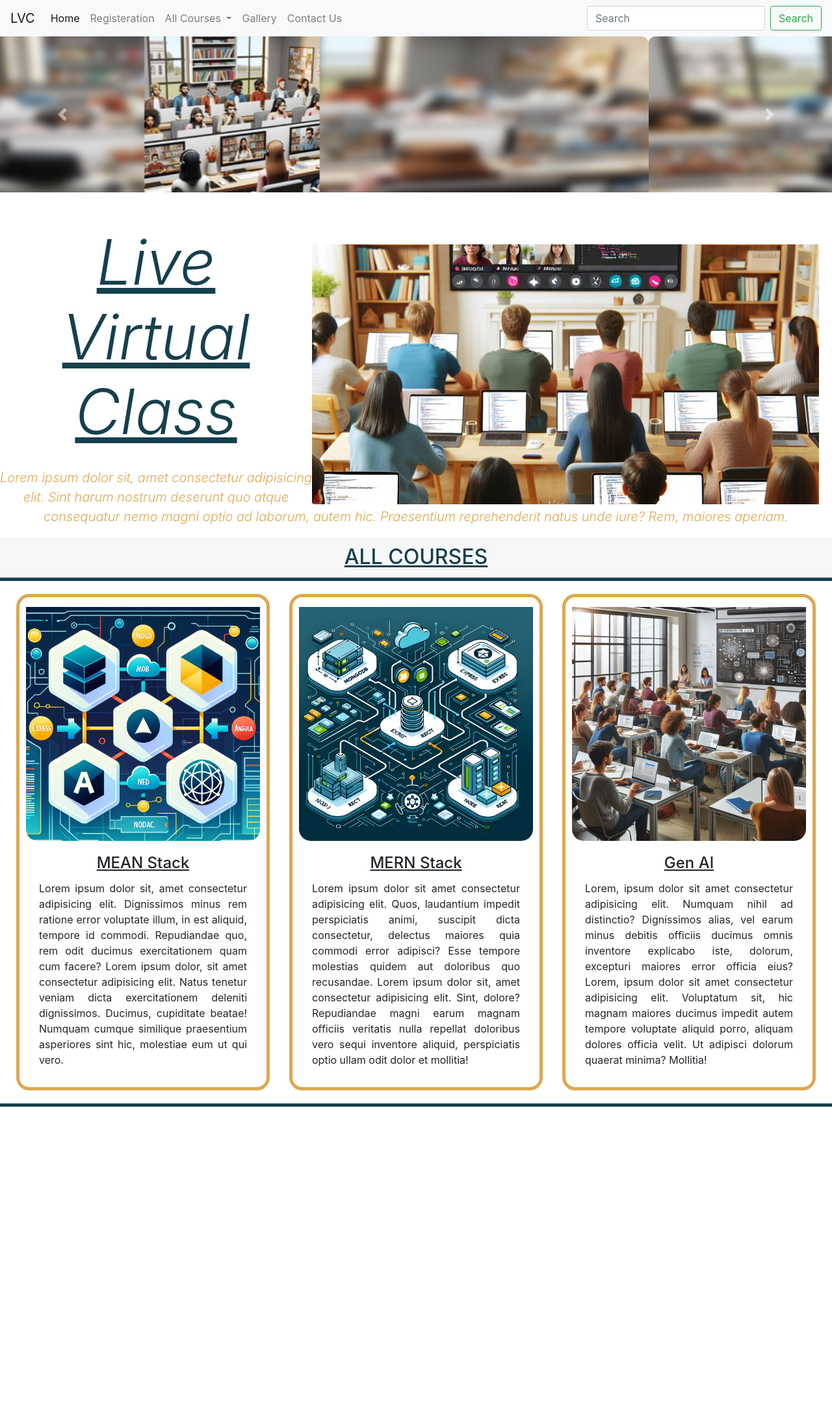
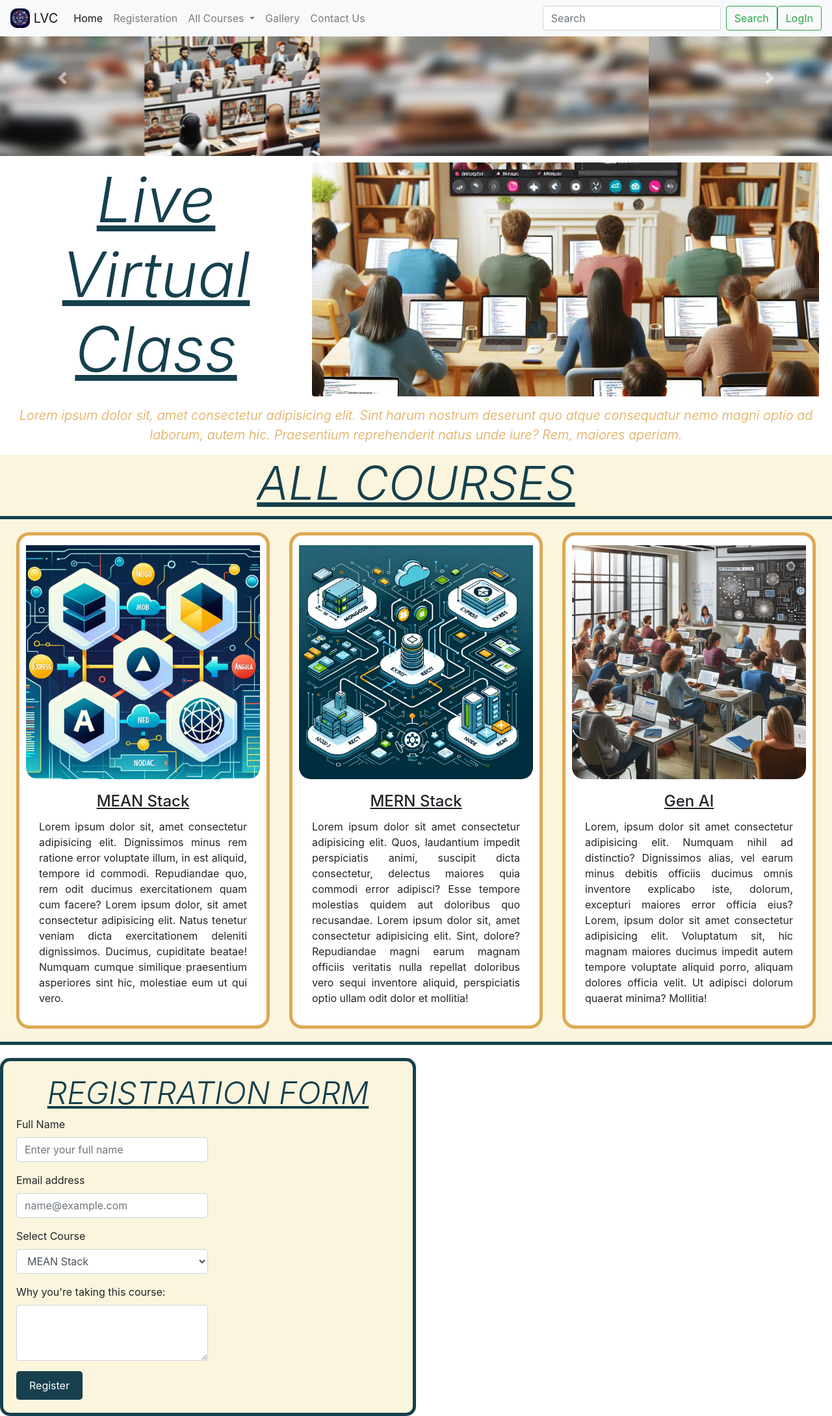
Before and after one commit to MOHAMMED0409/angular-training-TP, a plain HTML site: page demo-4/index.html in a window 1280 px wide. Shown: the whole page at 65% size. Before the commit the page ends 1723 px from the top, so only its background shows below. Drawn offline with nearby package versions, Linux system fonts and the light colour scheme.

Commit message:
registeration-form created

```diff
--- a/demo-4/css/styles.css
+++ b/demo-4/css/styles.css
@@ -1,10 +1,6 @@
 body{
-    background-color: #FBF5DD;
 }
-header nav{
-    position: fixed;
-    color: #DDA853;
-}
+
 .carousel-item {
     height: 30vh;
 }
@@ -15,19 +11,21 @@ header nav{
     object-fit:cover;
 }
 
+#home {
+    padding-top: 10px;
+}
+
 .display-1{
     font-size: x-large;
     font-style: oblique;
-    padding-top: 50px;
     text-align: center;
     text-decoration: underline;
     color: #16404D;
 }
 
 .rounded, .float-right img{
-    padding-top: 80px;
     width: 100vh;
-    height: 60vh;
+    height: 45vh;
     padding-right: 20px;
     object-fit: cover;
 }
@@ -73,10 +71,10 @@ transition: 400ms;
     text-align: justify;
 }
 
-.card-header{
+.Cards h1{
     color: #16404D;
     text-decoration: underline;
-    font-size:xx-large;
+    font-size: 4.5rem;
     text-align: center;
 }
 
@@ -85,3 +83,48 @@ transition: 400ms;
     color: white;
     transform: scale(1.1, 1.1);
 }
+
+.Cards{
+    padding-top: 0px;
+    text-align: center;
+    background-color: #FBF5DD;
+}
+
+#registration{
+    padding-top: 10px;
+    background-color: #FBF5DD;
+    border: 5px solid #16404D;
+    padding: 20px;
+    width: 50%;
+    align-content: center;
+    border-radius: 15px;
+    display: flex;
+    flex-direction: column;
+    justify-content: center;
+}
+
+#registration h1{
+    font-size: 3rem;
+    color: #16404D;
+    text-decoration: underline;
+    text-align: center;
+}
+
+#registration input[type="text"], #registration input[type="email"], #registration input[type="password"], #registration input[type="submit"]{
+    margin-bottom: 10px;
+}
+
+#registration button{
+    background-color: #16404D;
+    color: white;
+    border: none;
+    padding: 10px 20px;
+    border-radius: 5px;
+    cursor: pointer;
+    text-align: center;
+}
+
+#registration button:hover{
+    background-color: #DDA853;
+    color: white;
+}
--- a/demo-4/index.html
+++ b/demo-4/index.html
@@ -1,32 +1,76 @@
 <!DOCTYPE html>
 <html lang="en">
   <head>
-    <meta charset="UTF-8">
-    <meta name="viewport" content="width=device-width, initial-scale=1.0">
-    <link rel="stylesheet" href="./css/styles.css">
-     <link rel="stylesheet" href="https://cdn.jsdelivr.net/npm/bootstrap@4.0.0/dist/css/bootstrap.min.css" integrity="sha384-Gn5384xqQ1aoWXA+058RXPxPg6fy4IWvTNh0E263XmFcJlSAwiGgFAW/dAiS6JXm" crossorigin="anonymous">
+    <meta charset="UTF-8" />
+    <meta name="viewport" content="width=device-width, initial-scale=1.0" />
+    <link rel="stylesheet" href="./css/styles.css" />
+    <link
+      rel="stylesheet"
+      href="https://cdn.jsdelivr.net/npm/bootstrap@4.0.0/dist/css/bootstrap.min.css"
+      integrity="sha384-Gn5384xqQ1aoWXA+058RXPxPg6fy4IWvTNh0E263XmFcJlSAwiGgFAW/dAiS6JXm"
+      crossorigin="anonymous"
+    />
     <title>Bootstarp Website</title>
-     <script src="https://code.jquery.com/jquery-3.2.1.slim.min.js" integrity="sha384-KJ3o2DKtIkvYIK3UENzmM7KCkRr/rE9/Qpg6aAZGJwFDMVNA/GpGFF93hXpG5KkN" crossorigin="anonymous"></script>
-<script src="https://cdn.jsdelivr.net/npm/popper.js@1.12.9/dist/umd/popper.min.js" integrity="sha384-ApNbgh9B+Y1QKtv3Rn7W3mgPxhU9K/ScQsAP7hUibX39j7fakFPskvXusvfa0b4Q" crossorigin="anonymous"></script>
-<script src="https://cdn.jsdelivr.net/npm/bootstrap@4.0.0/dist/js/bootstrap.min.js" integrity="sha384-JZR6Spejh4U02d8jOt6vLEHfe/JQGiRRSQQxSfFWpi1MquVdAyjUar5+76PVCmYl" crossorigin="anonymous"></script>
+    <script
+      src="https://code.jquery.com/jquery-3.2.1.slim.min.js"
+      integrity="sha384-KJ3o2DKtIkvYIK3UENzmM7KCkRr/rE9/Qpg6aAZGJwFDMVNA/GpGFF93hXpG5KkN"
+      crossorigin="anonymous"
+    ></script>
+    <script
+      src="https://cdn.jsdelivr.net/npm/popper.js@1.12.9/dist/umd/popper.min.js"
+      integrity="sha384-ApNbgh9B+Y1QKtv3Rn7W3mgPxhU9K/ScQsAP7hUibX39j7fakFPskvXusvfa0b4Q"
+      crossorigin="anonymous"
+    ></script>
+    <script
+      src="https://cdn.jsdelivr.net/npm/bootstrap@4.0.0/dist/js/bootstrap.min.js"
+      integrity="sha384-JZR6Spejh4U02d8jOt6vLEHfe/JQGiRRSQQxSfFWpi1MquVdAyjUar5+76PVCmYl"
+      crossorigin="anonymous"
+    ></script>
 
     <!-- ------------------------------------------------------------------------------------------ -->
     <!-- NAVBAR -->
-   <nav class="navbar navbar-expand-lg navbar-light bg-light">
-  <a class="navbar-brand" href="#">LVC</a>
-  <button class="navbar-toggler" type="button" data-toggle="collapse" data-target="#navbarSupportedContent" aria-controls="navbarSupportedContent" aria-expanded="false" aria-label="Toggle navigation">
+    <nav class="navbar navbar-expand-lg navbar-light bg-light fixed-top">
+      <a class="navbar-brand" href="#">
+        <img
+          src="./images/logo.png"
+          width="30"
+          height="30"
+          class="d-inline-block align-top"
+          alt=""
+        />
+        LVC
+      </a>
+      <button
+        class="navbar-toggler"
+        type="button"
+        data-toggle="collapse"
+        data-target="#navbarSupportedContent"
+        aria-controls="navbarSupportedContent"
+        aria-expanded="false"
+        aria-label="Toggle navigation"
+      >
         <span class="navbar-toggler-icon"></span>
       </button>
       <div class="collapse navbar-collapse" id="navbarSupportedContent">
         <ul class="navbar-nav mr-auto">
           <li class="nav-item active">
-        <a class="nav-link" href="#Home">Home <span class="sr-only">(current)</span></a>
+            <a class="nav-link" href="#Home"
+              >Home <span class="sr-only">(current)</span></a
+            >
           </li>
           <li class="nav-item">
             <a class="nav-link" href="#reg">Registeration</a>
           </li>
           <li class="nav-item dropdown">
-        <a class="nav-link dropdown-toggle" href="#" id="navbarDropdown" role="button" data-toggle="dropdown" aria-haspopup="true" aria-expanded="false">
+            <a
+              class="nav-link dropdown-toggle"
+              href="#"
+              id="navbarDropdown"
+              role="button"
+              data-toggle="dropdown"
+              aria-haspopup="true"
+              aria-expanded="false"
+            >
               All Courses
             </a>
             <div class="dropdown-menu" aria-labelledby="navbarDropdown">
@@ -43,10 +87,20 @@
             <a class="nav-link" href="#">Contact Us</a>
           </li>
         </ul>
+        <div class="search-form">
           <form class="form-inline my-2 my-lg-0">
-      <input class="form-control mr-sm-2" type="search" placeholder="Search" aria-label="Search">
-      <button class="btn btn-outline-success my-2 my-sm-0" type="submit">Search</button>
+            <input
+              class="form-control mr-sm-2"
+              type="search"
+              placeholder="Search"
+              aria-label="Search"
+            />
+            <button class="btn btn-outline-success my-2 my-sm-0" type="submit">
+              Search
+            </button>
+            <button type="button" class="btn btn-outline-success">LogIn</button>
           </form>
+        </div>
       </div>
     </nav>
     <!-- --------------------------------------------------------------------- -->
@@ -54,77 +108,191 @@
   <body>
     <!-- ------------------------------------------------------- -->
     <!-- Carousel -->
-<div id="carouselExampleControls" class="carousel slide" data-ride="carousel">
+    <section class="Carousel">
+      <div
+        id="carouselExampleControls"
+        class="carousel slide"
+        data-ride="carousel"
+      >
         <div class="carousel-inner">
           <div class="carousel-item active">
-      <img class="d-block w-100" src="./images/download (1).png" alt="First slide">
+            <img
+              class="d-block w-100"
+              src="./images/download (1).png"
+              alt="First slide"
+            />
           </div>
           <div class="carousel-item">
-      <img class="d-block w-100" src="./images/download (1).png" alt="Second slide">
+            <img
+              class="d-block w-100"
+              src="./images/download (1).png"
+              alt="Second slide"
+            />
           </div>
           <div class="carousel-item">
-      <img class="d-block w-100" src="./images/download (1).png" alt="Third slide">
+            <img
+              class="d-block w-100"
+              src="./images/download (1).png"
+              alt="Third slide"
+            />
           </div>
         </div>
-  <a class="carousel-control-prev" href="#carouselExampleControls" role="button" data-slide="prev">
+        <a
+          class="carousel-control-prev"
+          href="#carouselExampleControls"
+          role="button"
+          data-slide="prev"
+        >
           <span class="carousel-control-prev-icon" aria-hidden="true"></span>
           <span class="sr-only">Previous</span>
         </a>
-  <a class="carousel-control-next" href="#carouselExampleControls" role="button" data-slide="next">
+        <a
+          class="carousel-control-next"
+          href="#carouselExampleControls"
+          role="button"
+          data-slide="next"
+        >
           <span class="carousel-control-next-icon" aria-hidden="true"></span>
           <span class="sr-only">Next</span>
         </a>
       </div>
-
+    </section>
     <!-- --------------------------------------------------------------------------- -->
     <!-- Home Content -->
+    <section id="home">
       <div class="img-resize">
-<img src="./images/download (3).png" class="rounded float-right" alt=""></div>
+        <img
+          src="./images/download (3).png"
+          class="rounded float-right"
+          alt=""
+        />
+      </div>
       <h1 class="display-1">Live Virtual Class</h1>
-<p class="lead">Lorem ipsum dolor sit, amet consectetur adipisicing elit.
-    Sint harum nostrum deserunt quo atque consequatur nemo magni optio ad laborum, autem hic.
-    Praesentium reprehenderit natus unde iure? Rem, maiores aperiam.</p>
+      <p class="lead">
+        Lorem ipsum dolor sit, amet consectetur adipisicing elit. Sint harum
+        nostrum deserunt quo atque consequatur nemo magni optio ad laborum,
+        autem hic. Praesentium reprehenderit natus unde iure? Rem, maiores
+        aperiam.
+      </p>
+    </section>
     <!-- ------------------------------------------------------------------------------ -->
 
     <!-- Cards -->
-    <h1 class="card-header">ALL COURSES</h1>
+    <section class="Cards">
+      <h1 class="display-1">ALL COURSES</h1>
       <div class="card-deck">
         <div class="card">
-    <img class="card-img-top" src="./images/MEAN.png" alt="Card image cap">
-    <div class="card-body">
+          <img
+            class="card-img-top"
+            src="./images/MEAN.png"
+            alt="Card image cap"
+          />
+          <div class="card-body" id="course-1">
             <h5 class="card-title">MEAN Stack</h5>
-      <p class="card-text">Lorem ipsum dolor sit, amet consectetur adipisicing elit. Dignissimos minus rem ratione error voluptate illum, in est aliquid, tempore id commodi. Repudiandae quo, rem odit ducimus exercitationem quam cum facere?
-        Lorem ipsum dolor, sit amet consectetur adipisicing elit. Natus tenetur veniam dicta exercitationem deleniti dignissimos. Ducimus, cupiditate beatae! Numquam cumque similique praesentium asperiores sint hic, molestiae eum ut qui vero.
+            <p class="card-text">
+              Lorem ipsum dolor sit, amet consectetur adipisicing elit.
+              Dignissimos minus rem ratione error voluptate illum, in est
+              aliquid, tempore id commodi. Repudiandae quo, rem odit ducimus
+              exercitationem quam cum facere? Lorem ipsum dolor, sit amet
+              consectetur adipisicing elit. Natus tenetur veniam dicta
+              exercitationem deleniti dignissimos. Ducimus, cupiditate beatae!
+              Numquam cumque similique praesentium asperiores sint hic,
+              molestiae eum ut qui vero.
               <!-- Lorem ipsum dolor sit amet consectetur adipisicing elit. Iusto ipsum asperiores assumenda voluptate officia velit architecto alias. Aliquam voluptas, officia eaque porro neque atque? Labore possimus saepe repellendus atque corrupti? -->
             </p>
             <!-- <p class="card-text"><small class="text-muted">Last updated 3 mins ago</small></p> -->
           </div>
         </div>
         <div class="card">
-    <img class="card-img-top" src="./images/MERN.png" alt="Card image cap">
-    <div class="card-body">
+          <img
+            class="card-img-top"
+            src="./images/MERN.png"
+            alt="Card image cap"
+          />
+          <div class="card-body" id="course-2">
             <h5 class="card-title">MERN Stack</h5>
-      <p class="card-text">Lorem ipsum dolor sit amet consectetur adipisicing elit. Quos, laudantium impedit perspiciatis animi, suscipit dicta consectetur, delectus maiores quia commodi error adipisci? Esse tempore molestias quidem aut doloribus quo recusandae.
-        Lorem ipsum dolor sit, amet consectetur adipisicing elit. Sint, dolore? Repudiandae magni earum magnam officiis veritatis nulla repellat doloribus vero sequi inventore aliquid, perspiciatis optio ullam odit dolor et mollitia!
+            <p class="card-text">
+              Lorem ipsum dolor sit amet consectetur adipisicing elit. Quos,
+              laudantium impedit perspiciatis animi, suscipit dicta consectetur,
+              delectus maiores quia commodi error adipisci? Esse tempore
+              molestias quidem aut doloribus quo recusandae. Lorem ipsum dolor
+              sit, amet consectetur adipisicing elit. Sint, dolore? Repudiandae
+              magni earum magnam officiis veritatis nulla repellat doloribus
+              vero sequi inventore aliquid, perspiciatis optio ullam odit dolor
+              et mollitia!
               <!-- Lorem ipsum dolor sit amet consectetur adipisicing elit. Recusandae hic aut magni ipsam autem rem exercitationem nostrum reiciendis necessitatibus dicta error repellat id harum quis, veniam quas impedit quia. Soluta? -->
             </p>
             <!-- <p class="card-text"><small class="text-muted">Last updated 3 mins ago</small></p> -->
           </div>
         </div>
         <div class="card">
-    <img class="card-img-top" src="images/Gen AI.png" alt="Card image cap">
-    <div class="card-body">
+          <img
+            class="card-img-top"
+            src="images/Gen AI.png"
+            alt="Card image cap"
+          />
+          <div class="card-body" id="course-3">
             <h5 class="card-title">Gen AI</h5>
-      <p class="card-text">Lorem, ipsum dolor sit amet consectetur adipisicing elit. Numquam nihil ad distinctio? Dignissimos alias, vel earum minus debitis officiis ducimus omnis inventore explicabo iste, dolorum, excepturi maiores error officia eius?
-        Lorem, ipsum dolor sit amet consectetur adipisicing elit. Voluptatum sit, hic magnam maiores ducimus impedit autem tempore voluptate aliquid porro, aliquam dolores officia velit. Ut adipisci dolorum quaerat minima? Mollitia!
+            <p class="card-text">
+              Lorem, ipsum dolor sit amet consectetur adipisicing elit. Numquam
+              nihil ad distinctio? Dignissimos alias, vel earum minus debitis
+              officiis ducimus omnis inventore explicabo iste, dolorum,
+              excepturi maiores error officia eius? Lorem, ipsum dolor sit amet
+              consectetur adipisicing elit. Voluptatum sit, hic magnam maiores
+              ducimus impedit autem tempore voluptate aliquid porro, aliquam
+              dolores officia velit. Ut adipisci dolorum quaerat minima?
+              Mollitia!
               <!-- Lorem, ipsum dolor sit amet consectetur adipisicing elit. Culpa, impedit et consectetur corrupti temporibus earum exercitationem ullam voluptate dolor reiciendis explicabo autem, nobis in at sed aperiam quo inventore similique? -->
             </p>
             <!-- <p class="card-text"><small class="text-muted">Last updated 3 mins ago</small></p> -->
           </div>
         </div>
       </div>
-
+    </section>
     <!-- ------------------------------------------------------------------------------ -->
-
+    <!-- Registration -->
+    <section id="registration">
+      <h1 class="display-1">REGISTRATION FORM</h1>
+      <form class="w-50">
+         <div class="form-group">
+      <label for="name">Full Name</label>
+      <input
+        type="text"
+        class="form-control"
+        id="name"
+        placeholder="Enter your full name"
+      />
+    </div>
+        <div class="form-group">
+          <label for="exampleFormControlInput2">Email address</label>
+          <input
+            type="email"
+            class="form-control"
+            id="exampleFormControlInput2"
+            placeholder="name@example.com"
+          />
+        </div>
+        <div class="form-group">
+          <label for="exampleFormControlSelect1">Select Course</label>
+          <select class="form-control" id="exampleFormControlSelect1">
+            <option>MEAN Stack</option>
+            <option>MERN Stack</option>
+            <option>Gen AI</option>
+          </select>
+        </div>
+        <div class="form-group">
+          <label for="exampleFormControlTextarea1"
+            >Why you're taking this course:</label
+          >
+          <textarea
+            class="form-control"
+            id="exampleFormControlTextarea1"
+            rows="3"
+          ></textarea>
+        </div>
+        <button type="button" class="btn btn-outline-success">Register</button>
+      </form>
+    </section>
+    <!-- ------------------------------------------------------------------------------ -->
   </body>
 </html>
```
Also changed, not shown: demo-4/images/logo.png (added). Lines whose indentation alone changed are shown as unchanged.
